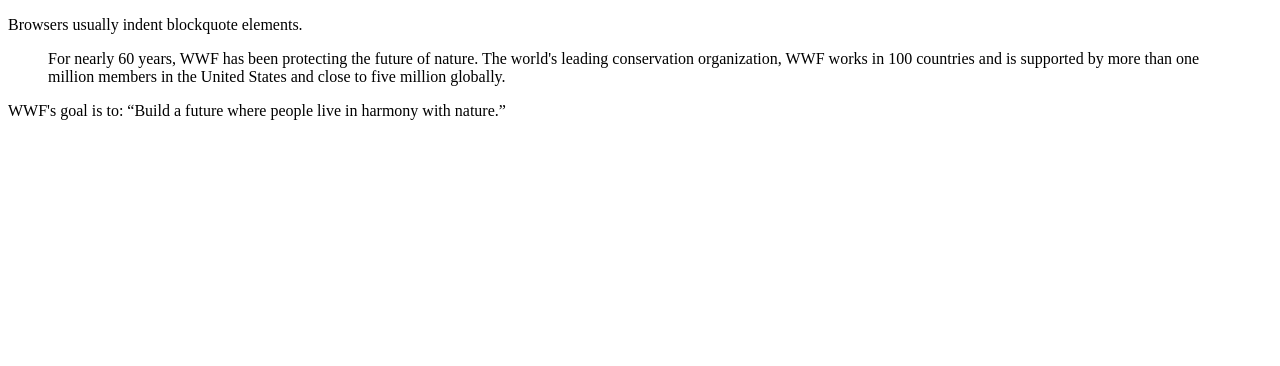
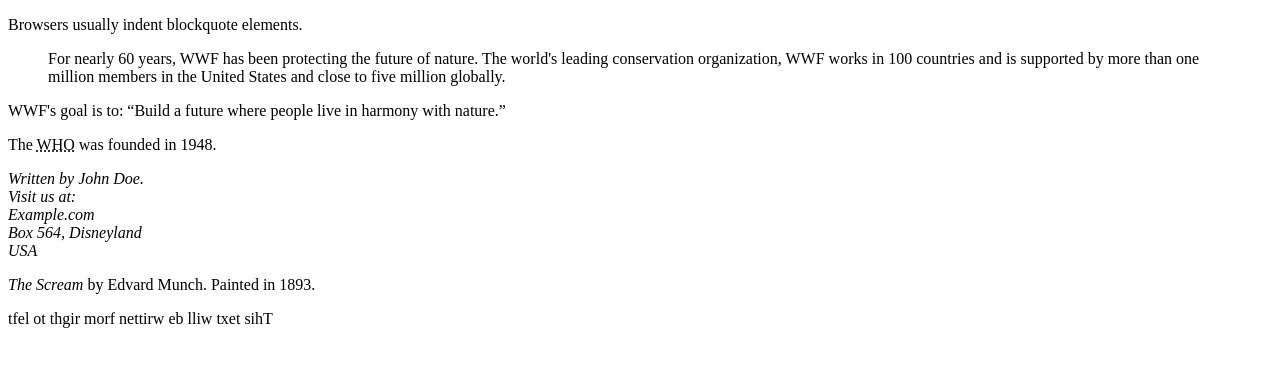
Before and after one commit to Commandorabu/html1-codesandbox, a website: page html1/3.html in a window 1280 px wide. Drawn offline with Linux system fonts and the light colour scheme.

Commit message:
Update 3.html

```diff
--- a/html1/3.html
+++ b/html1/3.html
@@ -3,6 +3,8 @@
 <body>
 
 <p>Browsers usually indent blockquote elements.</p>
+
+<!-- Comment section -->
 
 <blockquote cite="http://www.worldwildlife.org/who/index.html">
 For nearly 60 years, WWF has been protecting the future of nature. The world's leading conservation organization, WWF works in 100 countries and is supported by more than one million members in the United States and close to five million globally.
@@ -10,5 +12,19 @@
 
 <p>WWF's goal is to: <q>Build a future where people live in harmony with nature.</q></p>
 
+<p>The <abbr title="World Health Organization">WHO</abbr> was founded in 1948.</p>
+
+<address>
+Written by John Doe.<br>
+Visit us at:<br>
+Example.com<br>
+Box 564, Disneyland<br>
+USA
+</address>
+
+<p><cite>The Scream</cite> by Edvard Munch. Painted in 1893.</p>
+
+<p><bdo dir="rtl">This text will be written from right to left</bdo></p>
+
 </body>
 </html>
```
